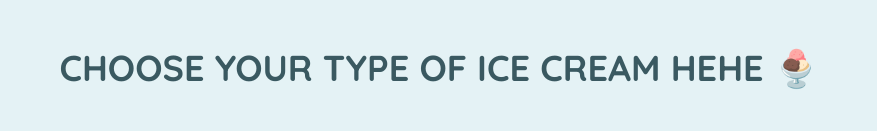
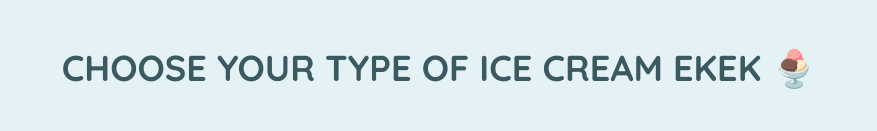
Before and after one commit to jasmininnaka24/project-simulation-pipeline-container, a website: page index.html in a window 1280 px wide. Shown: the top 131 px of the page, without its empty margins (201-1078 px from the left). Drawn offline with Linux system fonts and the light colour scheme.

Commit message:
Update index.html

```diff
--- a/index.html
+++ b/index.html
@@ -17,7 +17,7 @@
       class="text-center uppercase font-bold container mx-auto pt-12 text-4xl text-darkGrayishBlue"
     >
 
-      Choose your type of ice cream hehe 🍨
+      Choose your type of ice cream ekek 🍨
 
     </h1>
     <section id="boxes">
```
